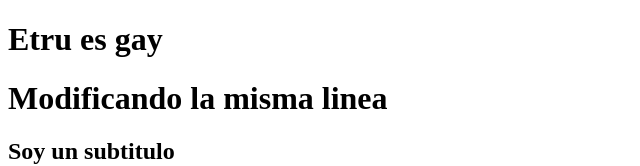
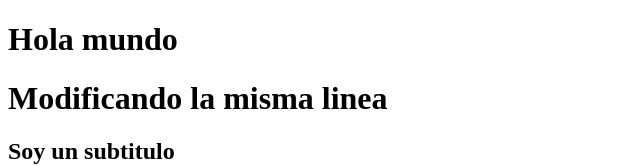
Before and after one commit to tomasontibero/Prueba-1-git, a plain HTML site: page index.html in a window 1280 px wide. Shown: the top 166 px of the page, without its empty margins (0-640 px from the left). Drawn offline with Linux system fonts and the light colour scheme.

Commit message:
arreglo de h1

```diff
--- a/index.html
+++ b/index.html
@@ -6,7 +6,7 @@
     <title>Prueba GIT</title>
 </head>
 <body>
-    <h1>Etru es gay</h1>
+    <h1>Hola mundo</h1>
     <h1>Modificando la misma linea</h1>
     <h2>Soy un subtitulo</h2>
     <p>Lorem ipsum dolor sit amet consectetur, adipisicing elit. Ut, quaerat!</p>
```
